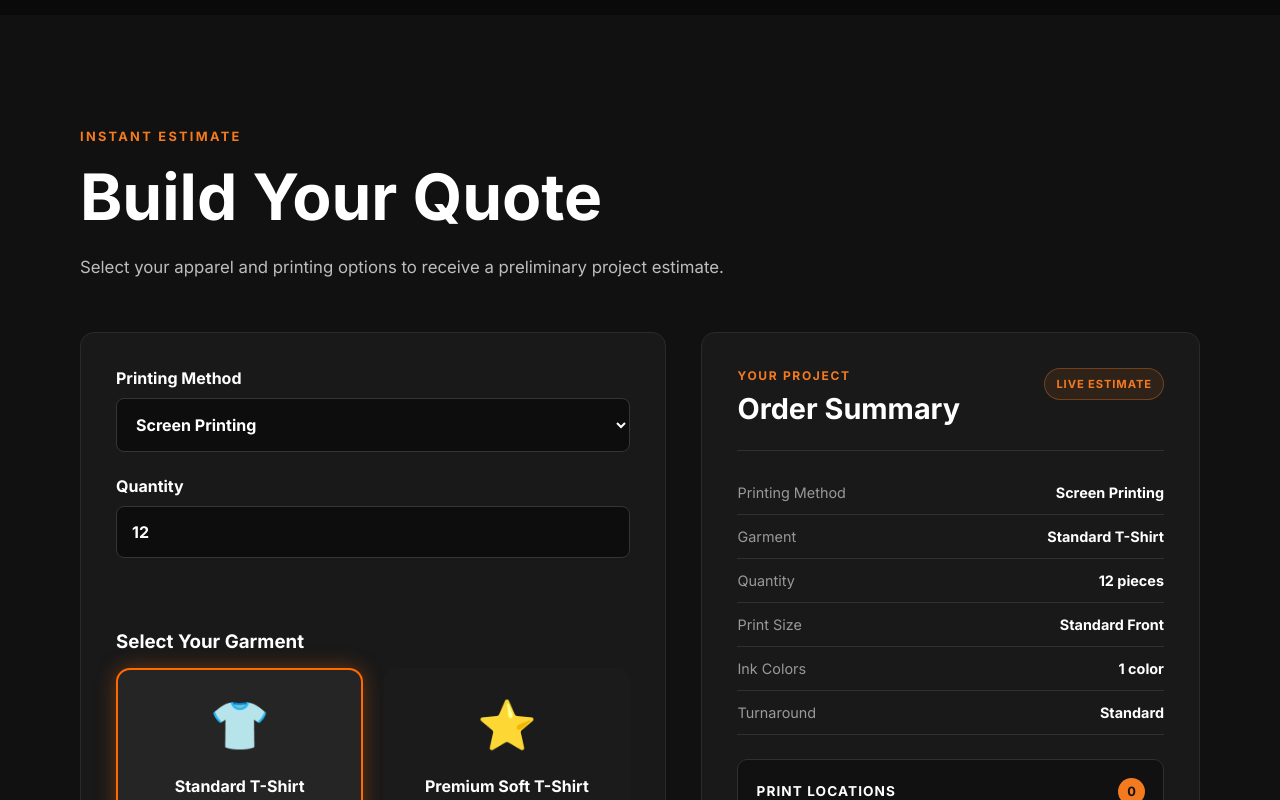
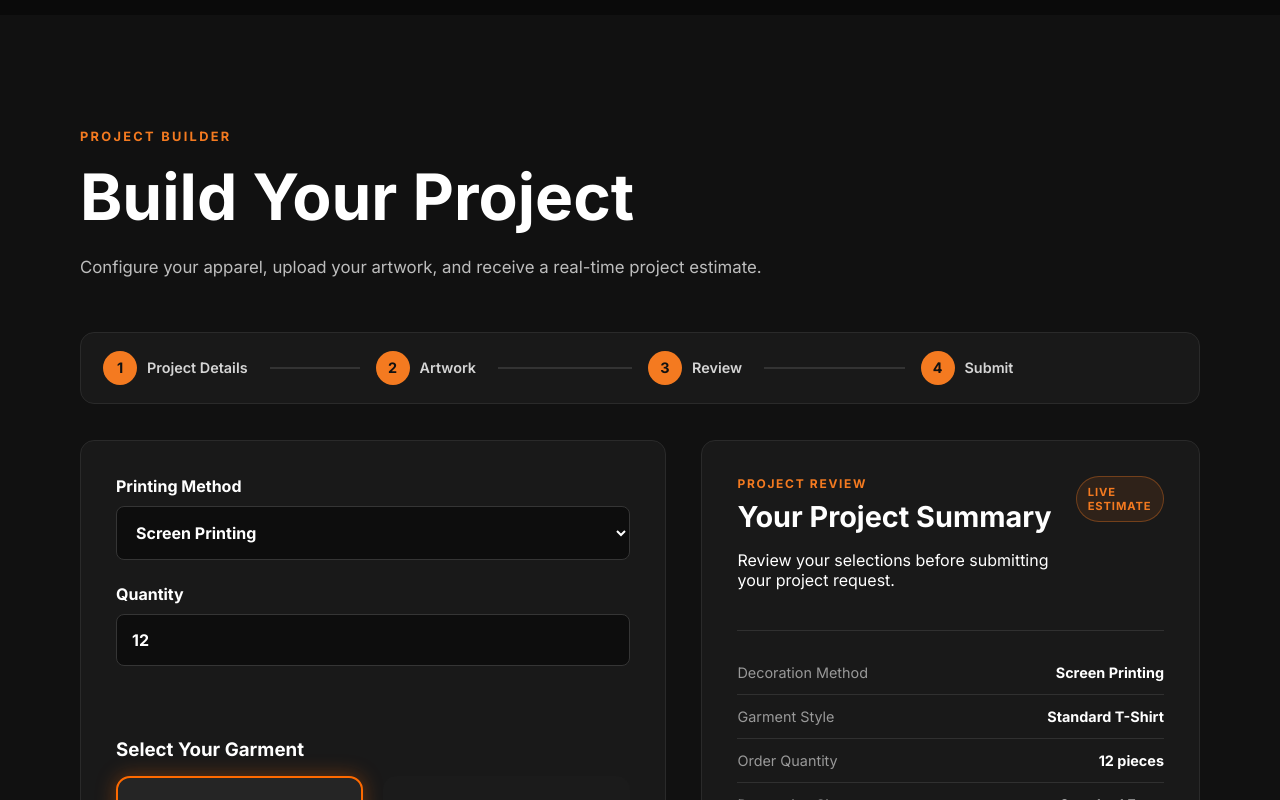
Before and after one commit to CharlieBrown3rd/inknhustle-os, a React (Vite) app: page / in a window 1280 px wide. Shown: the part 2980-3780 px from the top of the page. Built offline with nearby package versions, Linux system fonts and the light colour scheme.

Commit message:
added progress bar

```diff
--- /dev/null
+++ b/src/components/QuoteBuilder/ProjectProgress.jsx
@@ -0,0 +1,29 @@
+function ProjectProgress() {
+  const steps = [
+    "Project Details",
+    "Artwork",
+    "Review",
+    "Submit",
+  ];
+
+  return (
+    <div className="project-progress">
+      {steps.map((step, index) => (
+        <div
+          className="project-progress-step"
+          key={step}
+        >
+          <span className="project-progress-number">
+            {index + 1}
+          </span>
+
+          <span className="project-progress-label">
+            {step}
+          </span>
+        </div>
+      ))}
+    </div>
+  );
+}
+
+export default ProjectProgress;
--- a/src/components/QuoteBuilder/ProjectSummary.jsx
+++ b/src/components/QuoteBuilder/ProjectSummary.jsx
@@ -22,12 +22,17 @@ function ProjectSummary({
       <div className="project-summary-header">
   <div>
     <span className="project-summary-eyebrow">
-            Your Project
+      Project Review
     </span>
 
     <h3 className="project-summary-title">
-            Order Summary
+      Your Project Summary
     </h3>
+
+    <p className="project-summary-description">
+      Review your selections before submitting your
+      project request.
+    </p>
   </div>
 
   <span className="project-summary-status">
@@ -37,22 +42,22 @@ function ProjectSummary({
 
       <div className="project-summary">
         <div className="project-summary-row">
-          <span>Printing Method</span>
+          <span>Decoration Method</span>
           <strong>{selectedServiceLabel}</strong>
         </div>
 
         <div className="project-summary-row">
-          <span>Garment</span>
+          <span>Garment Style</span>
           <strong>{selectedGarmentLabel}</strong>
         </div>
 
         <div className="project-summary-row">
-          <span>Quantity</span>
+          <span>Order Quantity</span>
           <strong>{displayQuantity} pieces</strong>
         </div>
 
         <div className="project-summary-row">
-          <span>Print Size</span>
+          <span>Decoration Size</span>
           <strong>{selectedPrintSizeLabel}</strong>
         </div>
 
@@ -78,7 +83,7 @@ function ProjectSummary({
 
       <div className="selected-location-summary">
         <div className="selected-location-header">
-          <span>Print Locations</span>
+          <span>Decoration Locations</span>
 
           <strong>{selectedLocations.length}</strong>
         </div>
@@ -106,8 +111,8 @@ function ProjectSummary({
 
       {!locationsSelected && (
         <div className="project-summary-warning">
-          Select at least one print location before
-          requesting your final quote.
+  Complete your decoration locations to unlock
+  project submission.
 </div>
       )}
 
@@ -170,7 +175,7 @@ function ProjectSummary({
           }
         }}
       >
-        Request Final Quote
+        Review & Submit Project →
       </a>
 
       <small>
--- a/src/sections/QuoteCalculator/QuoteCalculator.css
+++ b/src/sections/QuoteCalculator/QuoteCalculator.css
@@ -834,3 +834,48 @@
   margin: 0;
   text-align: center;
 }
+.project-progress {
+  display: flex;
+  justify-content: space-between;
+  align-items: center;
+  gap: 16px;
+  margin: 28px 0 36px;
+  padding: 18px 22px;
+  background: #191919;
+  border: 1px solid #2a2a2a;
+  border-radius: 14px;
+}
+
+.project-progress-step {
+  display: flex;
+  align-items: center;
+  gap: 10px;
+  flex: 1;
+}
+
+.project-progress-step:not(:last-child)::after {
+  content: "";
+  flex: 1;
+  height: 2px;
+  margin-left: 12px;
+  background: #333;
+}
+
+.project-progress-number {
+  display: flex;
+  align-items: center;
+  justify-content: center;
+  width: 34px;
+  height: 34px;
+  border-radius: 50%;
+  background: #f47a20;
+  color: #111;
+  font-weight: 800;
+  font-size: 0.9rem;
+}
+
+.project-progress-label {
+  color: #d5d5d5;
+  font-size: 0.9rem;
+  font-weight: 600;
+}
--- a/src/sections/QuoteCalculator/QuoteCalculator.jsx
+++ b/src/sections/QuoteCalculator/QuoteCalculator.jsx
@@ -4,6 +4,7 @@ import PrintLocationSelector from "../../components/QuoteBuilder/PrintLocationSe
 import ProjectSummary from "../../components/QuoteBuilder/ProjectSummary";
 import QuantityPriceTable from "../../components/QuoteBuilder/QuantityPriceTable";
 import ArtworkUploader from "../../components/QuoteBuilder/ArtworkUploader";
+import ProjectProgress from "../../components/QuoteBuilder/ProjectProgress";
 import { calculateEstimate } from "../../utils/pricingEngine";
 import {
   garmentRates,
@@ -110,16 +111,18 @@ const displayQuantity =
       <div className="quote-calculator-container">
         <div className="quote-heading">
           <span className="quote-eyebrow">
-            INSTANT ESTIMATE
+            PROJECT BUILDER
           </span>
 
-          <h2>Build Your Quote</h2>
+          <h2>Build Your Project</h2>
 
           <p>
-            Select your apparel and printing options to receive a
-            preliminary project estimate.
-          </p>
+  Configure your apparel, upload your artwork,
+and receive a real-time project estimate.
+</p>
         </div>
+
+<ProjectProgress />
 
         <div className="quote-layout">
           <div className="quote-form">
```
Lines whose indentation alone changed are shown as unchanged.
